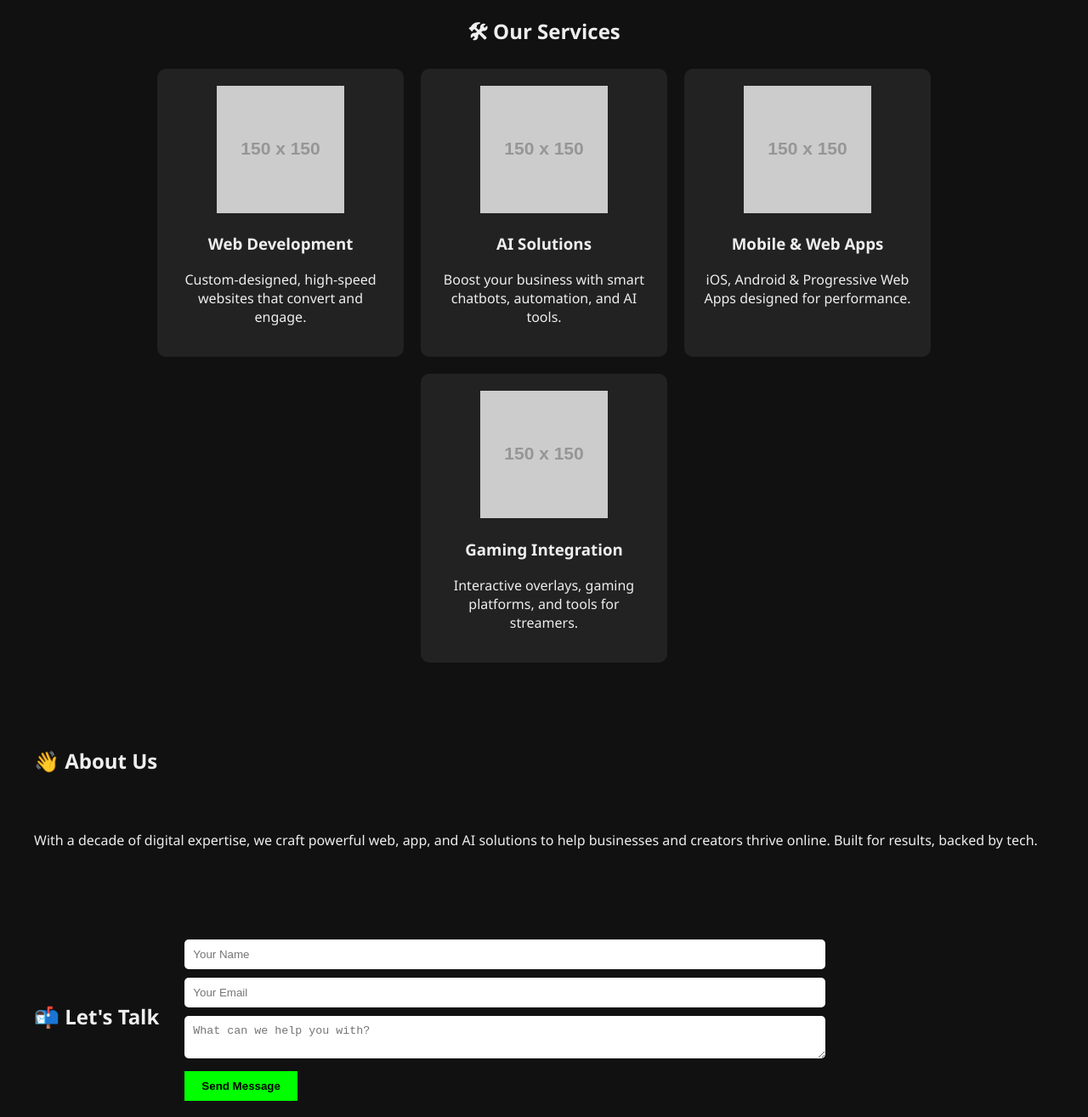
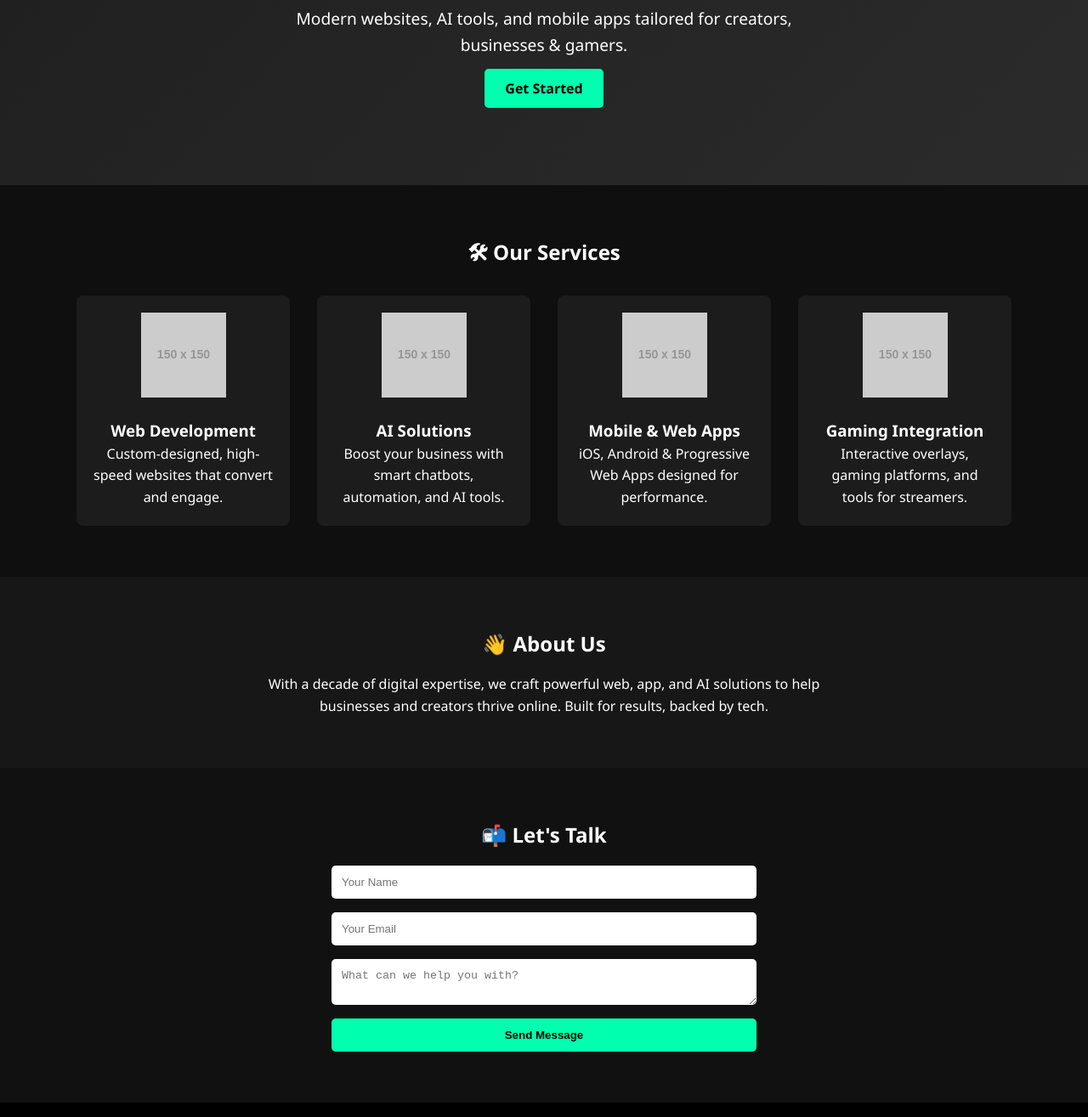
Before and after one commit to trinytidev/limejuic-website, a plain HTML site: page index.html in a window 1280 px wide. Shown: the part 186-1501 px from the top of the page at 85% size. Drawn offline with Linux system fonts and the light colour scheme; placeholder pictures from the web are drawn by us.

Commit message:
Update style.css

```diff
--- a/style.css
+++ b/style.css
@@ -1,94 +1,116 @@
+/* Reset and Base Styles */
+* {
+  margin: 0;
+  padding: 0;
+  box-sizing: border-box;
+}
 body {
   font-family: 'Segoe UI', sans-serif;
-  margin: 0;
-  padding: 0;
-  background: #111;
-  color: #eee;
+  background-color: #0f0f0f;
+  color: #fff;
+  line-height: 1.6;
 }
 
+/* Hero Section */
 .hero {
-  position: relative;
+  background: linear-gradient(135deg, #1f1f1f, #2b2b2b);
+  padding: 100px 20px;
   text-align: center;
 }
-
-.hero img {
-  width: 100%;
-  height: auto;
-  opacity: 0.6;
+.hero-content h1 {
+  font-size: 3rem;
+  margin-bottom: 1rem;
+}
+.hero-content p {
+  font-size: 1.2rem;
+  max-width: 600px;
+  margin: 0 auto 1.5rem;
+}
+.cta-button {
+  padding: 12px 24px;
+  background: #00ffae;
+  color: #000;
+  font-weight: bold;
+  text-decoration: none;
+  border-radius: 5px;
 }
 
-.hero-text {
-  position: absolute;
-  top: 40%;
-  left: 50%;
-  transform: translate(-50%, -50%);
-  color: white;
+/* Services Section */
+.services {
+  padding: 60px 20px;
+  text-align: center;
+}
+.services h2 {
+  margin-bottom: 2rem;
+}
+.grid {
+  display: grid;
+  grid-template-columns: repeat(auto-fit, minmax(230px, 1fr));
+  gap: 2rem;
+  max-width: 1100px;
+  margin: auto;
+}
+.card {
+  background: #1c1c1c;
+  border-radius: 8px;
+  padding: 20px;
+  text-align: center;
+}
+.card img {
+  width: 100px;
+  height: 100px;
+  margin-bottom: 1rem;
 }
 
-.btn {
-  display: inline-block;
-  margin-top: 10px;
-  padding: 10px 20px;
-  background: #0f0;
-  color: #000;
-  text-decoration: none;
-  font-weight: bold;
+/* About Section */
+.about {
+  padding: 60px 20px;
+  background: #171717;
+  text-align: center;
+}
+.about h2 {
+  margin-bottom: 1rem;
+}
+.about p {
+  max-width: 700px;
+  margin: auto;
 }
 
-.about, .contact {
-  display: flex;
-  flex-wrap: wrap;
-  padding: 40px;
-  align-items: center;
-  gap: 30px;
-}
-
-.about img, .contact img {
-  max-width: 400px;
-  width: 100%;
-  border-radius: 10px;
-}
-
-.services {
-  padding: 40px;
+/* Contact Section */
+.contact {
+  padding: 60px 20px;
+  background: #111;
   text-align: center;
 }
-
-.grid {
+.contact h2 {
+  margin-bottom: 1rem;
+}
+form {
+  max-width: 500px;
+  margin: auto;
   display: flex;
-  flex-wrap: wrap;
-  justify-content: center;
-  gap: 20px;
+  flex-direction: column;
 }
-
-.card {
-  background: #222;
-  padding: 20px;
-  border-radius: 10px;
-  max-width: 250px;
-  text-align: center;
-}
-
 input, textarea {
-  width: 100%;
-  padding: 10px;
-  margin-top: 10px;
+  margin-bottom: 1rem;
+  padding: 12px;
   border: none;
   border-radius: 5px;
 }
-
 button {
-  padding: 10px 20px;
-  margin-top: 10px;
-  background: #0f0;
-  color: black;
+  background: #00ffae;
+  color: #000;
+  font-weight: bold;
+  padding: 12px;
   border: none;
-  font-weight: bold;
+  border-radius: 5px;
+  cursor: pointer;
 }
 
+/* Footer */
 footer {
   background: #000;
   text-align: center;
   padding: 20px;
-  color: #888;
+  font-size: 0.9rem;
 }
```
